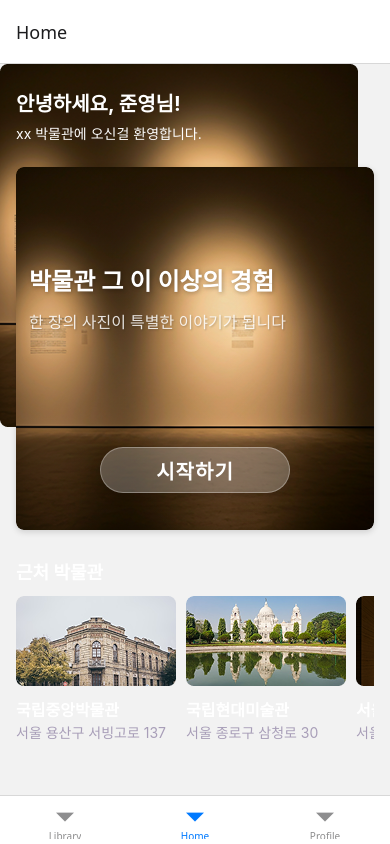
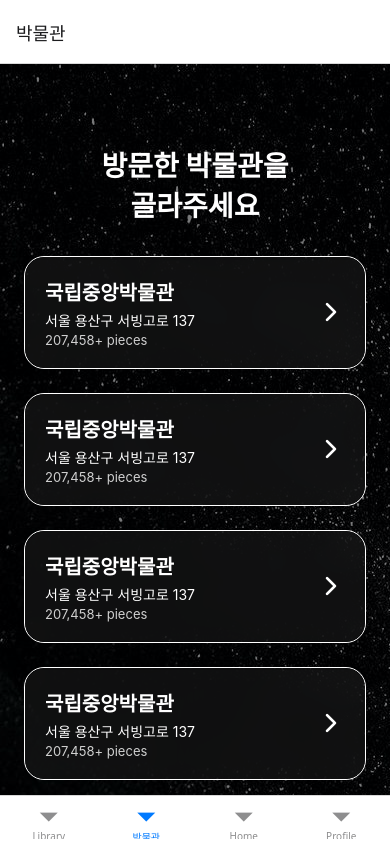
Before and after one commit to 2025-Summer-Bootcamp-TeamA/frontend, a React Native app: screen /Museums in a window 390 px wide. Built offline with nearby package versions, Linux system fonts and the light colour scheme.

Commit message:
박물관 선택 화면 수정본

```diff
--- a/src/components/Home/Museumchoosecard.js
+++ b/src/components/Home/Museumchoosecard.js
@@ -5,8 +5,9 @@
 
 export default function MuseumChooseCard({ name, address, pieces, onPress }) {
   return (
-    <TouchableOpacity style={styles.cardWrapper} onPress={onPress} activeOpacity={0.8}>
-      <BlurView intensity={90} tint="light" style={styles.blurContainer}>
+    <TouchableOpacity style={styles.cardWrapper} onPress={onPress} activeOpacity={0.85}>
+      <View style={styles.borderContainer}>
+        <BlurView intensity={80} tint="dark" style={styles.blurContainer}>
           <View style={styles.content}>
             <View>
               <Text style={styles.name}>{name}</Text>
@@ -16,22 +17,27 @@
             <Icon name="chevron-forward" size={28} color="#fff" />
           </View>
         </BlurView>
+      </View>
     </TouchableOpacity>
   );
 }
 
 const styles = StyleSheet.create({
   cardWrapper: {
-    marginBottom: 20,
+    marginBottom: 24,
     borderRadius: 20,
-    overflow: 'hidden',
+    overflow: 'visible', // borderContainer가 border를 담당하므로 visible
+  },
+  borderContainer: {
+    borderRadius: 20,
+    borderWidth: 1, // 더 두껍게 하고 싶으면 값 증가
+    borderColor: '#fff', // 완전한 흰색!
+    overflow: 'hidden', // BlurView와 내용이 border 밖으로 안 나가게
   },
   blurContainer: {
     padding: 20,
     borderRadius: 20,
-    borderWidth: 1,
-    borderColor: 'rgba(255,255,255,0.18)',
-    backgroundColor: 'rgba(255,255,255,0.05)', // 더 연하게!
+    backgroundColor: 'rgba(255,255,255,0.07)',
   },
   content: {
     flexDirection: 'row',
--- a/src/navigation/MainTabs.js
+++ b/src/navigation/MainTabs.js
@@ -11,6 +11,7 @@
   return (
     <Tab.Navigator initialRouteName="Home">
       <Tab.Screen name="Library" component={LibraryScreen} />
+      <Tab.Screen name="Museums" component={MuseumListScreen} options={{ title: '박물관' }} />
       <Tab.Screen name="Home" component={HomeScreen} />
       <Tab.Screen name="Profile" component={ProfileScreen} />
     </Tab.Navigator>
```
Lines whose indentation alone changed are shown as unchanged.
